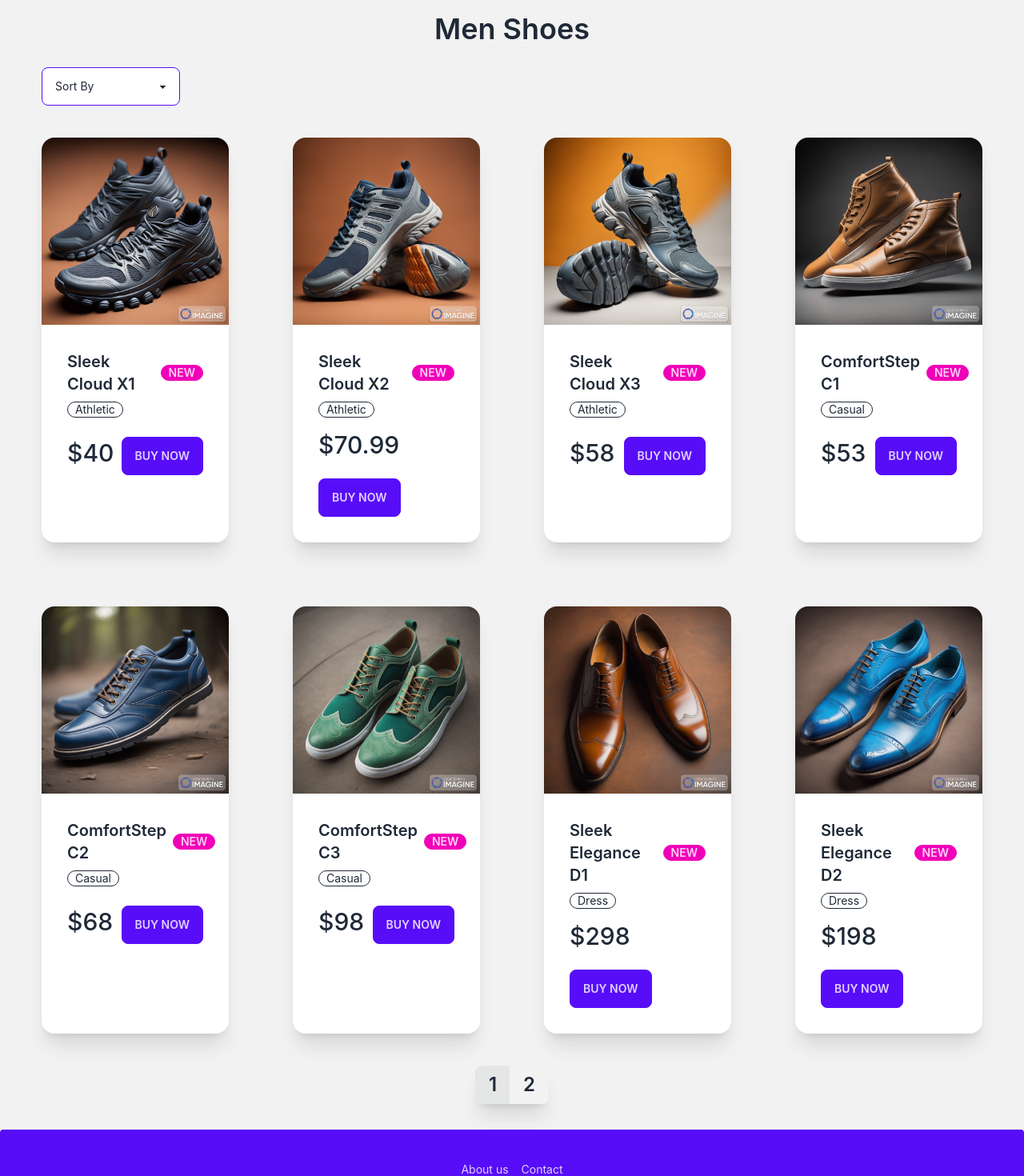
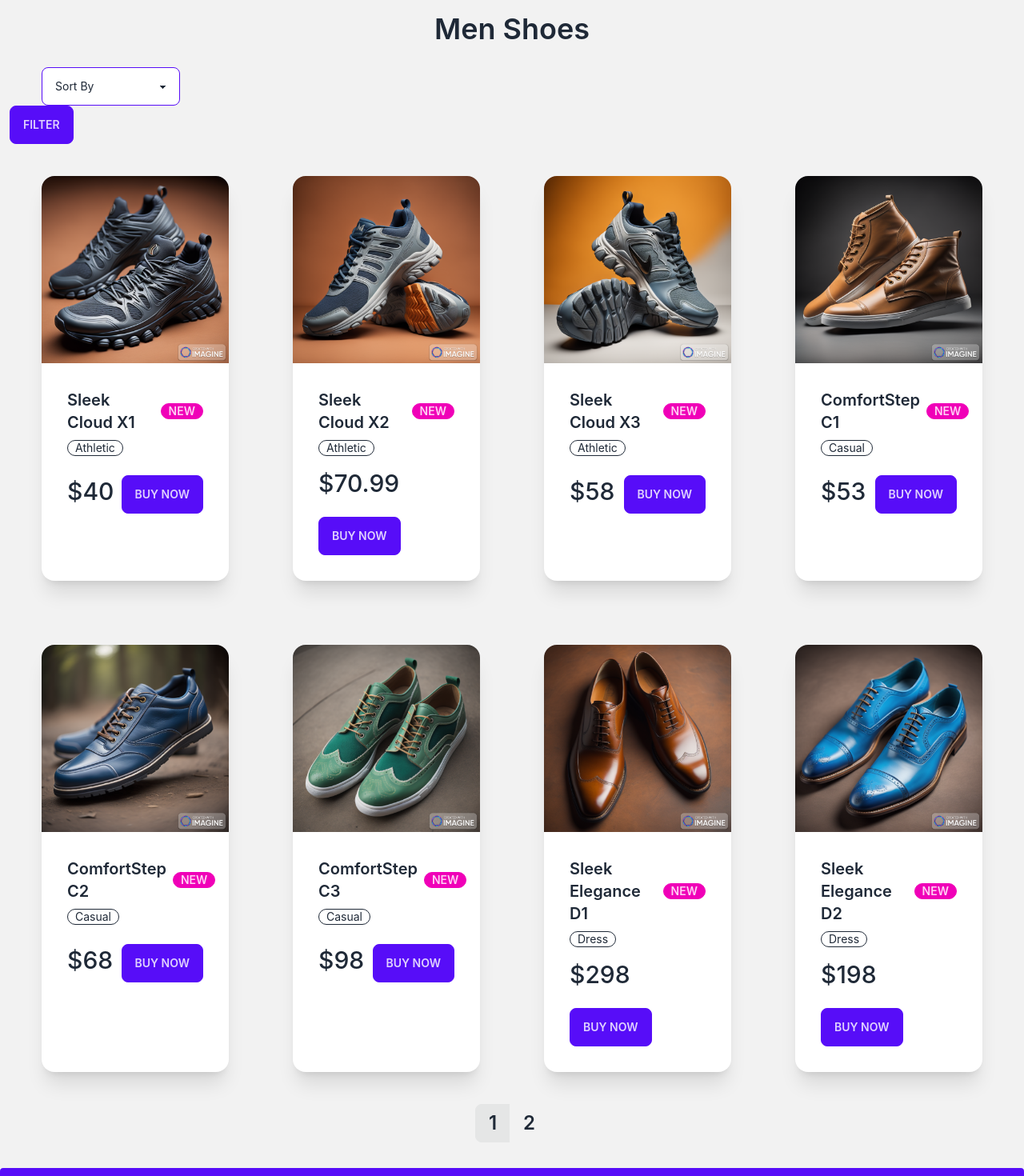
Before and after one commit to Ziyad-Aljaser/sleek-walk, a React (Create React App) app in the folder client/: page /men-shop in a window 1280 px wide. Shown: the part 120-1590 px from the top of the page at 80% size. Built offline with nearby package versions, Linux system fonts and the light colour scheme.

Commit message:
Add Filter button for men/women pages

```diff
--- a/client/src/pages/MenShop.jsx
+++ b/client/src/pages/MenShop.jsx
@@ -48,7 +48,7 @@ export default function MenShop() {
         <h1 className="text-4xl p-7 font-semibold">Men Shoes</h1>
 
         {/* Sort Section */}
-        <div className="flex justify-start w-full">
+        <div className="flex justify-start w-full ">
           <select
             className="select select-primary ml-10"
             onChange={handleSortChange}
@@ -61,6 +61,17 @@ export default function MenShop() {
           </select>
         </div>
 
+        {/* Drawer Section */}
+        <div className="flex justify-start w-full">
+          <div className="drawer">
+            <input id="my-drawer" type="checkbox" className="drawer-toggle" />
+            <div className="drawer-content">
+              <label
+                htmlFor="my-drawer"
+                className="btn btn-primary drawer-button"
+              >
+                Filter
+              </label>
               {/* Shoes Cards Section */}
               <Shoes
                 currentPage={currentPage}
@@ -71,7 +82,7 @@ export default function MenShop() {
 
               {/* Pagination Section */}
               {filteredShoes.length > itemsPerPage && (
-          <div className="join flex justify-center shadow-xl mb-5">
+                <div className="join flex justify-center mb-5">
                   {[...Array(totalPages)].map((_, index) => (
                     <button
                       key={index + 1}
@@ -89,6 +100,28 @@ export default function MenShop() {
                 </div>
               )}
             </div>
+
+            {/* Drawer Side Section */}
+            <div className="drawer-side">
+              <label htmlFor="my-drawer" className="drawer-overlay"></label>
+              <ul className="menu py-24 w-80 h-full bg-base-200 text-base-content">
+                <li>
+                  <a href="#">Sidebar Item 1</a>
+                </li>
+                <li>
+                  <a href="#">Sidebar Item 2</a>
+                </li>
+                <li>
+                  <a href="#">Sidebar Item 3</a>
+                </li>
+                <li>
+                  <a href="#">Sidebar Item 4</a>
+                </li>
+              </ul>
+            </div>
+          </div>
+        </div>
+      </div>
     </Layout>
   );
 }
```
Lines whose indentation alone changed are shown as unchanged.
